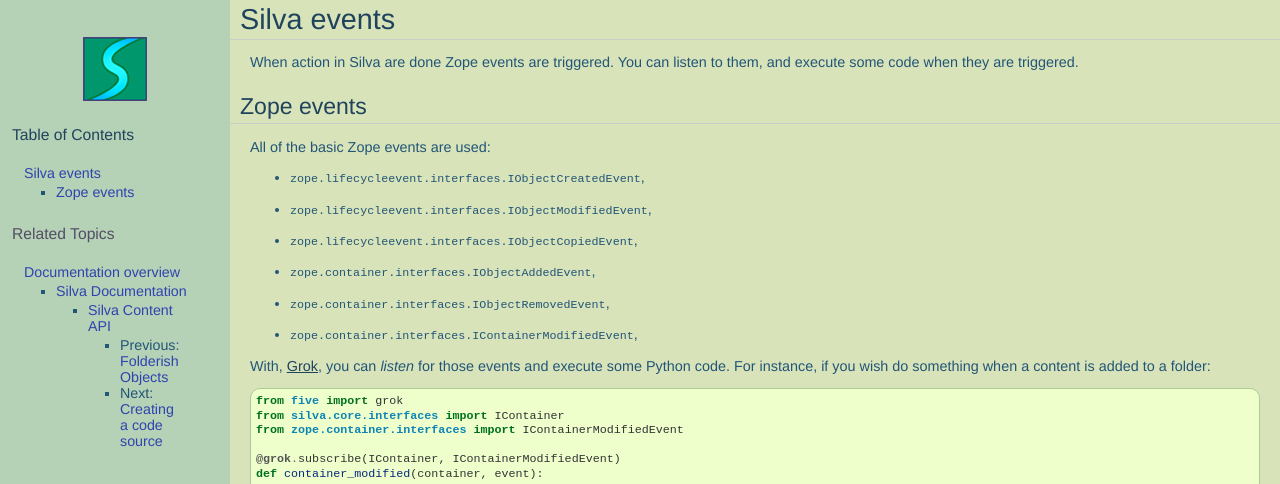
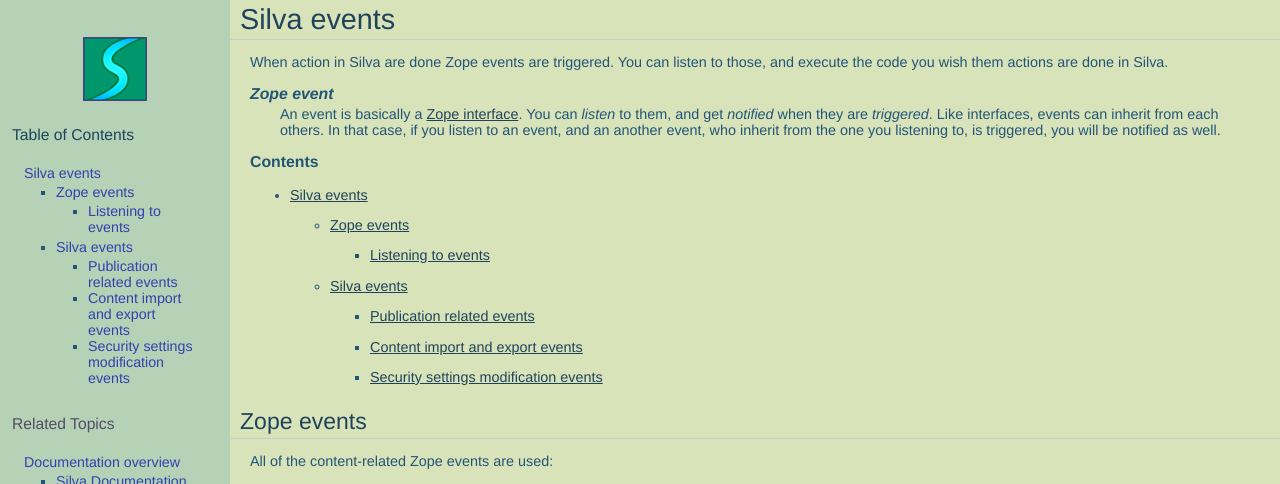
Before and after one commit to silvacms/documentation, a Sphinx documentation site: the page built from source/silva/api/events.rst, in a window 1280 px wide. Shown: the top 484 px of the page. Built offline with Sphinx 7.4.7, drawn with Linux system fonts in a browser that asks for light colours; pages that are not in the unit, such as notebooks, are missing from menus; comment, search, counter and statistics services are not loaded; cross-references to code outside the pages are shown as plain code; some of the changed text lies outside the part shown; grey boxes are pictures that could not be loaded.

Commit message:
Document events.

```diff
--- a/source/.static/default.css
+++ b/source/.static/default.css
@@ -578,6 +578,7 @@
 /* Code examples */
 
 dl.interface,
+dl.event,
 pre {
     padding: 5px;
     background-color: #efc;
--- a/source/silva/api/events.rst
+++ b/source/silva/api/events.rst
@@ -2,25 +2,85 @@
 ============
 
 When action in Silva are done Zope events are triggered. You can
-listen to them, and execute some code when they are triggered.
+listen to those, and execute the code you wish them actions are done
+in Silva.
+
+.. glossary::
+
+   *Zope event*
+     An event is basically a :term:`Zope interface`. You can *listen*
+     to them, and get *notified* when they are *triggered*. Like
+     interfaces, events can inherit from each others. In that case, if
+     you listen to an event, and an another event, who inherit from
+     the one you listening to, is triggered, you will be notified as
+     well.
+
+.. contents::
 
 Zope events
 -----------
 
-All of the basic Zope events are used:
+All of the content-related Zope events are used:
 
-- :py:interface:`zope.lifecycleevent.interfaces.IObjectCreatedEvent`,
+.. autoevent:: zope.lifecycleevent.interfaces.IObjectCreatedEvent
+   :nodocstring:
 
-- :py:interface:`zope.lifecycleevent.interfaces.IObjectModifiedEvent`,
+   A content have been created.
 
-- :py:interface:`zope.lifecycleevent.interfaces.IObjectCopiedEvent`,
+.. autoevent:: zope.lifecycleevent.interfaces.IObjectModifiedEvent
+   :nodocstring:
 
-- :py:interface:`zope.container.interfaces.IObjectAddedEvent`,
+   A content have been modified.
 
-- :py:interface:`zope.container.interfaces.IObjectRemovedEvent`,
+.. autoevent:: zope.lifecycleevent.interfaces.IObjectCopiedEvent
+   :nodocstring:
 
-- :py:interface:`zope.container.interfaces.IContainerModifiedEvent`,
+   A content have been copied.
 
+   Warning: it is not yet pasted somewhere in Zope, it only in memory,
+   not in the database, so you don't have the acquisition.
+
+.. autoevent:: zope.container.interfaces.IObjectMovedEvent
+   :nodocstring:
+
+   A content have been moved from a container to an another.
+
+.. autoevent:: zope.container.interfaces.IObjectAddedEvent
+   :nodocstring:
+
+   A content have been added in a container, either because it have
+   been created or copied, either because it have been moved.
+
+   On the event object:
+
+   - ``newParent`` is the new container of the content,
+
+   - ``newName`` is the identifier of the content within its new container.
+
+.. autoevent:: zope.container.interfaces.IObjectRemovedEvent
+   :nodocstring:
+
+   A content have been removed from a container.
+
+   On the event object:
+
+   - ``oldParent`` is the container from which the content have been
+     removed.
+
+   - ``oldName`` is the identifier of the content in the container it
+     have been removed.
+
+.. autoevent:: zope.container.interfaces.IContainerModifiedEvent
+   :nodocstring:
+
+   A content have been either added or removed from a container. This
+   event is triggered on the container, not on the content like for
+   :py:event:`zope.container.interfaces.IObjectAddedEvent` and
+   :py:event:`zope.container.interfaces.IObjectRemoved`.
+
+
+Listening to events
+~~~~~~~~~~~~~~~~~~~
 
 With, :term:`Grok`, you can *listen* for those events and execute some
 Python code. For instance, if you wish do something when a content is
@@ -40,13 +100,95 @@
 .. warning::
 
    When a container is moved, you will received a moved event for the
-   container and all content contained within it, recursively. If you
-   wish to be sure that the event you receive is really about the
-   container which moved, you can do the following test:
+   container and all content contained within it, recursively. If you wish
+   to be sure that the event you receive is really about the container
+   which moved, you can do the following test:
 
    .. code-block:: python
 
-      if container == event.object:
-          # Really container
-      else:
-          # A parent of the container moved.
+      from Products.SilvaDocument.interfaces import IDocument
+
+      @grok.subscribe(IDocument, IObjectAddedEvent)
+      def document_added(document, event):
+          if document == event.object:
+              # Really document do something
+              pass
+
+
+Silva events
+------------
+
+To the default Zope events, some more events are triggered by Silva.
+
+
+Publication related events
+~~~~~~~~~~~~~~~~~~~~~~~~~~
+
+All those events are defined and used by the versioning and
+publication system of Silva:
+
+
+.. autoevent:: silva.core.interfaces.events.IPublishingEvent
+
+
+.. autoevent:: silva.core.interfaces.events.IApprovalEvent
+
+
+.. autoevent:: silva.core.interfaces.events.IContentApprovedEvent
+
+
+.. autoevent:: silva.core.interfaces.events.IContentUnApprovedEvent
+
+
+.. autoevent:: silva.core.interfaces.events.IRequestApprovalEvent
+
+
+.. autoevent:: silva.core.interfaces.events.IRequestApprovalFailedEvent
+
+
+.. autoevent:: silva.core.interfaces.events.IContentRequestApprovalEvent
+
+
+.. autoevent:: silva.core.interfaces.events.IContentApprovalRequestCanceledEvent
+
+
+.. autoevent:: silva.core.interfaces.events.IContentApprovalRequestRefusedEvent
+
+
+.. autoevent:: silva.core.interfaces.events.IContentPublishedEvent
+
+
+.. autoevent:: silva.core.interfaces.events.IContentClosedEvent
+
+
+.. autoevent:: silva.core.interfaces.events.IContentExpiredEvent
+
+
+Content import and export events
+~~~~~~~~~~~~~~~~~~~~~~~~~~~~~~~~
+
+.. autoevent:: silva.core.interfaces.events.IContentImportedExported
+
+
+.. autoevent:: silva.core.interfaces.events.IContentImported
+
+
+.. autoevent:: silva.core.interfaces.events.IContentExported
+
+
+Security settings modification events
+~~~~~~~~~~~~~~~~~~~~~~~~~~~~~~~~~~~~~
+
+.. autoevent:: silva.core.interfaces.events.ISecurityEvent
+
+
+.. autoevent:: silva.core.interfaces.events.ISecurityRestrictionModifiedEvent
+
+
+.. autoevent:: silva.core.interfaces.events.ISecurityRoleChangedEvent
+
+
+.. autoevent:: silva.core.interfaces.events.ISecurityRoleAddedEvent
+
+
+.. autoevent:: silva.core.interfaces.events.ISecurityRoleRemovedEvent
```
Also changed, not shown: source/silva/api/index.rst (+10 -2 lines).
